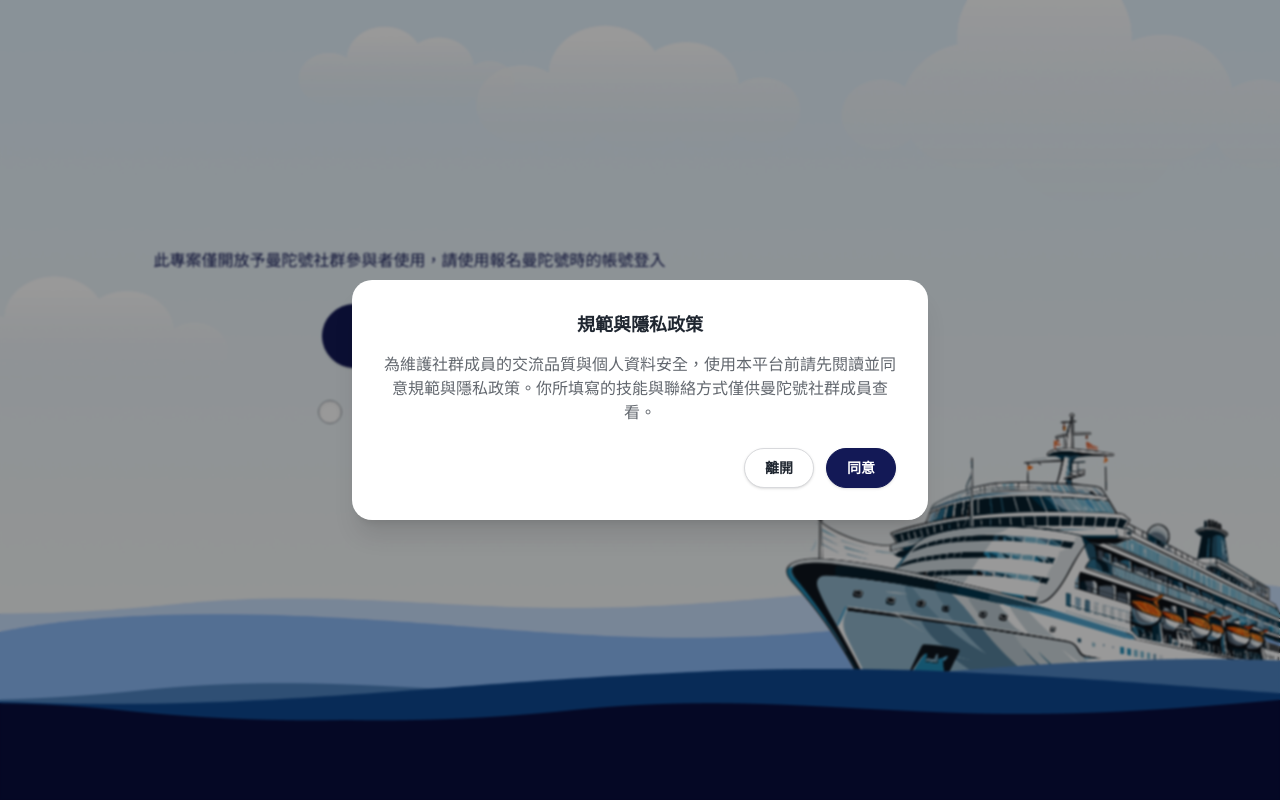
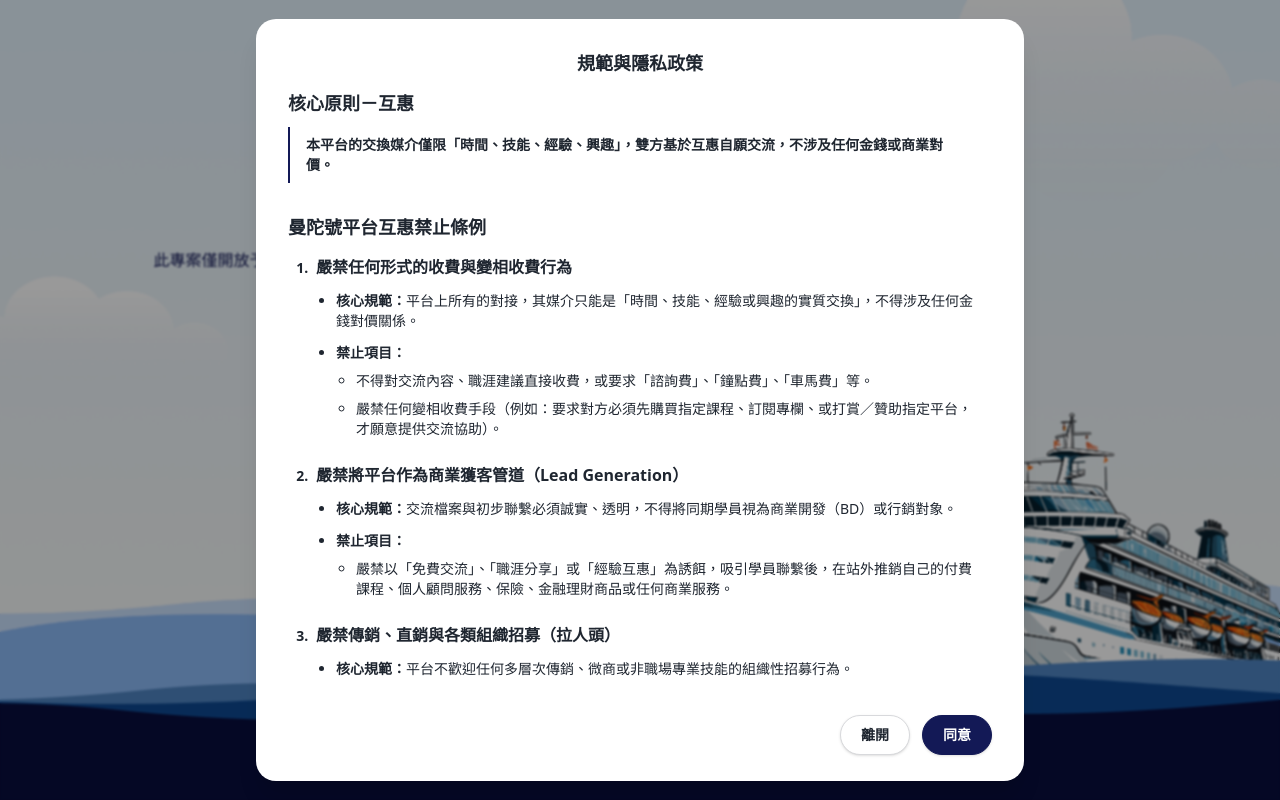
Before and after one commit to thementorship-tw/thementorship-exchange-app, a Next.js app: page /login in a window 1280 px wide. Both pictures are taken after a click on the button "規範與隱私政策". Built offline with nearby package versions, Linux system fonts and the light colour scheme; no server answers.

Commit message:
feat(auth): add privacy policy content

```diff
--- a/src/app/login/privacy-policy-dialog.tsx
+++ b/src/app/login/privacy-policy-dialog.tsx
@@ -17,27 +17,177 @@ export function PrivacyPolicyDialog({
       open={open}
       title="規範與隱私政策"
       onClose={onClose}
+      size="lg"
+      scrollable
       actions={
         <>
-          <Button
-            variant="secondary"
-            size="sm"
-            onClick={onClose}
-          >
+          <Button variant="secondary" size="sm" onClick={onClose}>
             離開
           </Button>
-          <Button
-            size="sm"
-            onClick={onAccept}
-          >
+          <Button size="sm" onClick={onAccept}>
             同意
           </Button>
         </>
       }
     >
-      <p>
-        為維護社群成員的交流品質與個人資料安全，使用本平台前請先閱讀並同意規範與隱私政策。你所填寫的技能與聯絡方式僅供曼陀號社群成員查看。
-      </p>
+      <article className="space-y-8 text-left text-body text-primary">
+        <section aria-labelledby="mutual-benefit-title">
+          <h3 id="mutual-benefit-title" className="text-h2">
+            核心原則－互惠
+          </h3>
+          <p className="mt-3 border-l-2 border-brand px-4 py-2 text-body-strong">
+            本平台的交換媒介僅限「時間、技能、經驗、興趣」，雙方基於互惠自願交流，不涉及任何金錢或商業對價。
+          </p>
+        </section>
+
+        <section aria-labelledby="prohibited-title">
+          <h3 id="prohibited-title" className="text-h2">
+            曼陀號平台互惠禁止條例
+          </h3>
+          <ol className="mt-4 list-decimal space-y-6 pl-6 marker:font-semibold">
+            <li className="pl-1">
+              <h4 className="text-body-lg-strong">
+                嚴禁任何形式的收費與變相收費行為
+              </h4>
+              <ul className="mt-3 list-disc space-y-3 pl-5">
+                <li>
+                  <strong>核心規範：</strong>
+                  平台上所有的對接，其媒介只能是「時間、技能、經驗或興趣的實質交換」，不得涉及任何金錢對價關係。
+                </li>
+                <li>
+                  <strong>禁止項目：</strong>
+                  <ul className="mt-2 list-[circle] space-y-2 pl-5">
+                    <li>
+                      不得對交流內容、職涯建議直接收費，或要求「諮詢費」、「鐘點費」、「車馬費」等。
+                    </li>
+                    <li>
+                      嚴禁任何變相收費手段（例如：要求對方必須先購買指定課程、訂閱專欄、或打賞／贊助指定平台，才願意提供交流協助）。
+                    </li>
+                  </ul>
+                </li>
+              </ul>
+            </li>
+
+            <li className="pl-1">
+              <h4 className="text-body-lg-strong">
+                嚴禁將平台作為商業獲客管道（Lead Generation）
+              </h4>
+              <ul className="mt-3 list-disc space-y-3 pl-5">
+                <li>
+                  <strong>核心規範：</strong>
+                  交流檔案與初步聯繫必須誠實、透明，不得將同期學員視為商業開發（BD）或行銷對象。
+                </li>
+                <li>
+                  <strong>禁止項目：</strong>
+                  <ul className="mt-2 list-[circle] pl-5">
+                    <li>
+                      嚴禁以「免費交流」、「職涯分享」或「經驗互惠」為誘餌，吸引學員聯繫後，在站外推銷自己的付費課程、個人顧問服務、保險、金融理財商品或任何商業服務。
+                    </li>
+                  </ul>
+                </li>
+              </ul>
+            </li>
+
+            <li className="pl-1">
+              <h4 className="text-body-lg-strong">
+                嚴禁傳銷、直銷與各類組織招募（拉人頭）
+              </h4>
+              <ul className="mt-3 list-disc space-y-3 pl-5">
+                <li>
+                  <strong>核心規範：</strong>
+                  平台不歡迎任何多層次傳銷、微商或非職場專業技能的組織性招募行為。
+                </li>
+                <li>
+                  <strong>禁止項目：</strong>
+                  <ul className="mt-2 list-[circle] space-y-2 pl-5">
+                    <li>嚴禁招募下線、推廣多層次傳銷（直銷）組織。</li>
+                    <li>
+                      無論此類行為包裝成何種名義（如：「創業機會分享」、「被動收入建立」、「打造副業團隊合作」或「財商交流」等），只要涉及拉人頭、發展組織，一律嚴格禁止。
+                    </li>
+                  </ul>
+                </li>
+              </ul>
+            </li>
+
+            <li className="pl-1">
+              <h4 className="text-body-lg-strong">
+                嚴禁未經同意的商業合作邀約（外包、接案、招募）
+              </h4>
+              <ul className="mt-3 list-disc space-y-3 pl-5">
+                <li>
+                  <strong>核心規範：</strong>
+                  本平台旨在解決「學員間跨職能的知識與資源交流需求」，「發包、找外包、企業徵才」屬於商業營利與人力資源範疇，不在本平台的設計初衷內。
+                </li>
+                <li>
+                  <strong>禁止項目與團隊討論點：</strong>
+                  <ul className="mt-2 list-[circle] space-y-2 pl-5">
+                    <li>
+                      <strong>禁止行為：</strong>
+                      嚴禁直接在個人檔案張貼求才啟事、外包案件需求、或尋找接案合作夥伴（例如：「誠徵後端工程師接案，預算
+                      X 萬」）。
+                    </li>
+                    <li className="rounded-8 bg-error-subtle px-3 py-2">
+                      <strong>彈性空間：</strong>
+                      💡
+                      雙方自願且非主動推銷：檔案不得主動寫「找外包／找員工」，但如果是雙方在進行技能交換時（例如
+                      UI
+                      聊完覺得後端很強），「自願」延伸出後續的接案合作，則不在此限。
+                    </li>
+                  </ul>
+                </li>
+              </ul>
+            </li>
+          </ol>
+        </section>
+
+        <section aria-labelledby="interaction-boundaries-title">
+          <h3 id="interaction-boundaries-title" className="text-h2">
+            互動底線
+          </h3>
+          <ul className="mt-4 list-disc space-y-2 pl-5">
+            <li>
+              <strong>嚴禁宗教傳教與政治宣傳：</strong>
+              交流主軸必須扣緊技能、職涯、興趣與工作資源。
+            </li>
+            <li>
+              <strong>嚴禁仇恨、歧視與不當言論：</strong>
+              確保檔案內容與互動交流維持友善的專業職場態度。
+            </li>
+            <li>對方未回應或拒絕後，不得重複發起聯繫或透過其他管道糾纏。</li>
+            <li>
+              禁止性騷擾、言語騷擾，以及任何讓對方感到不適的追求行為（平台不是交友軟體）。
+            </li>
+            <li>不得將他人的聯絡方式、檔案內容外流或轉作他用。</li>
+            <li>不得冒用他人身份或填寫不實的技能資訊。</li>
+          </ul>
+        </section>
+
+        <section aria-labelledby="violations-title">
+          <h3 id="violations-title" className="text-h2">
+            違規處理機制
+          </h3>
+          <ul className="mt-4 list-disc space-y-4 pl-5">
+            <li>
+              <strong>撤文與封鎖規則：</strong>
+              <ul className="mt-2 list-[circle] space-y-2 pl-5">
+                <li>
+                  若個人檔案內容觸碰上述禁忌（包含引導學員去聽直銷說明會、私下收費等），管理團隊將不經告知直接撤除該交流檔案。
+                </li>
+                <li>
+                  情節嚴重者（如被多位學員檢舉私下騷擾或強迫推銷），將直接停用該學員登入此平台的權限。
+                </li>
+              </ul>
+            </li>
+            <li>
+              <strong>學員回報管道：</strong>
+              <p className="mt-2 rounded-8 px-3 py-2">
+                <strong>檢舉／回報表單：</strong>
+                讓學員在遇到非預期的商業行為，或是騷擾行為時，可以截圖向引水人團隊反映。
+              </p>
+            </li>
+          </ul>
+        </section>
+      </article>
     </Dialog>
   );
 }
--- a/src/components/dialog.tsx
+++ b/src/components/dialog.tsx
@@ -1,11 +1,6 @@
 "use client";
 
-import {
-  type ReactNode,
-  useEffect,
-  useId,
-  useRef,
-} from "react";
+import { type ReactNode, useEffect, useId, useRef } from "react";
 
 export type DialogProps = {
   open: boolean;
@@ -15,6 +10,8 @@ export type DialogProps = {
   onClose: () => void;
   closeLabel?: string;
   showCloseButton?: boolean;
+  size?: "md" | "lg";
+  scrollable?: boolean;
 };
 
 export function Dialog({
@@ -25,6 +22,8 @@ export function Dialog({
   onClose,
   closeLabel = "關閉",
   showCloseButton = false,
+  size = "md",
+  scrollable = false,
 }: DialogProps) {
   const dialogRef = useRef<HTMLDialogElement>(null);
   const titleId = useId();
@@ -47,9 +46,11 @@ export function Dialog({
         event.preventDefault();
         onClose();
       }}
-      className="m-auto w-[calc(100%-2rem)] max-w-xl rounded-20 bg-surface p-0 text-primary shadow-xl backdrop:bg-overlay backdrop:backdrop-blur-[1px]"
+      className={`m-auto w-[calc(100%-2rem)] rounded-20 bg-surface p-0 text-primary shadow-xl backdrop:bg-overlay backdrop:backdrop-blur-[1px] ${size === "lg" ? "max-w-3xl" : "max-w-xl"}`}
     >
-      <div className="relative p-6 sm:p-8">
+      <div
+        className={`relative p-6 sm:p-8 ${scrollable ? "flex max-h-[calc(100dvh-2rem)] flex-col" : ""}`}
+      >
         {showCloseButton && (
           <button
             type="button"
@@ -79,7 +80,7 @@ export function Dialog({
         </h2>
         <div
           id={descriptionId}
-          className="mt-4 text-body-lg text-secondary"
+          className={`mt-4 text-body-lg text-secondary ${scrollable ? "min-h-0 overflow-y-auto pr-2 focus-visible:rounded-4 focus-visible:outline-2 focus-visible:outline-brand" : ""}`}
         >
           {children}
         </div>
```
